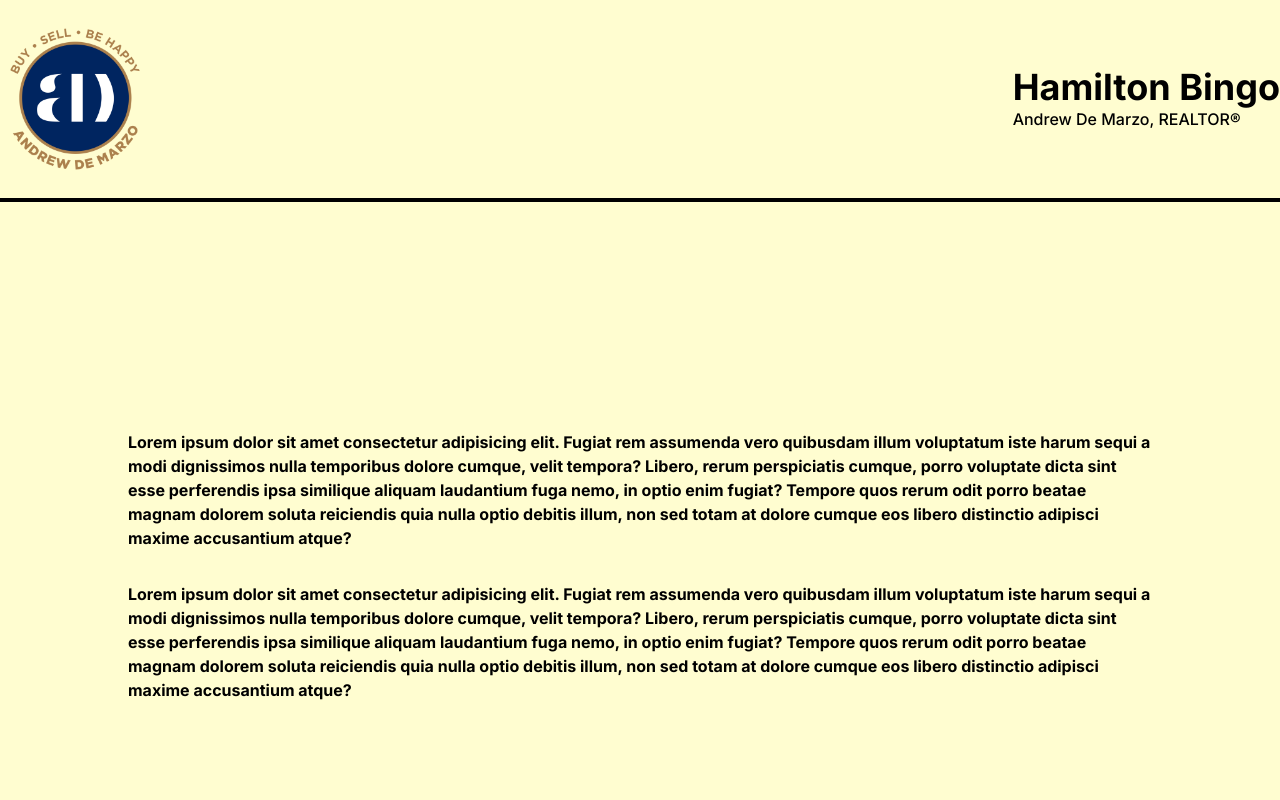
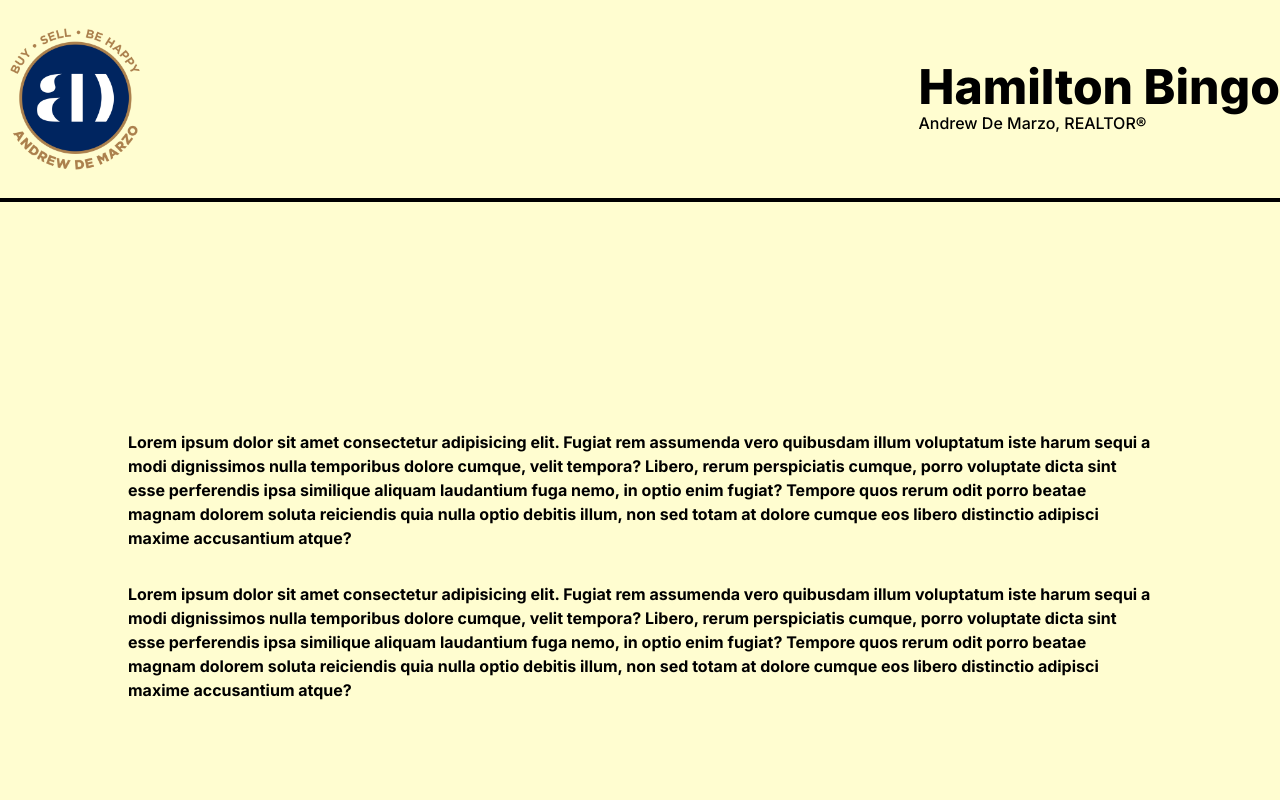
Before and after one commit to MattVinall/Hamilton-Bingo, a Next.js app: page / in a window 1280 px wide. Shown: the top 800 px of the page. Built offline with nearby package versions, Linux system fonts and the light colour scheme.

Commit message:
update to font size

```diff
--- a/app/components/Navbar.tsx
+++ b/app/components/Navbar.tsx
@@ -7,7 +7,7 @@ function Navbar() {
             <nav className='container mx-auto flex justify-between items-center mb-6'>
                 <Image src={Logo} alt="Logo" width={150} height={100} />
                 <div className='flex flex-col'>
-                    <h1 className="text-black font-bold text-4xl">
+                    <h1 className="text-black font-extrabold text-5xl">
                         Hamilton Bingo
                     </h1>
                     <p className="font-medium text-black">Andrew De Marzo, REALTOR®</p>
```
